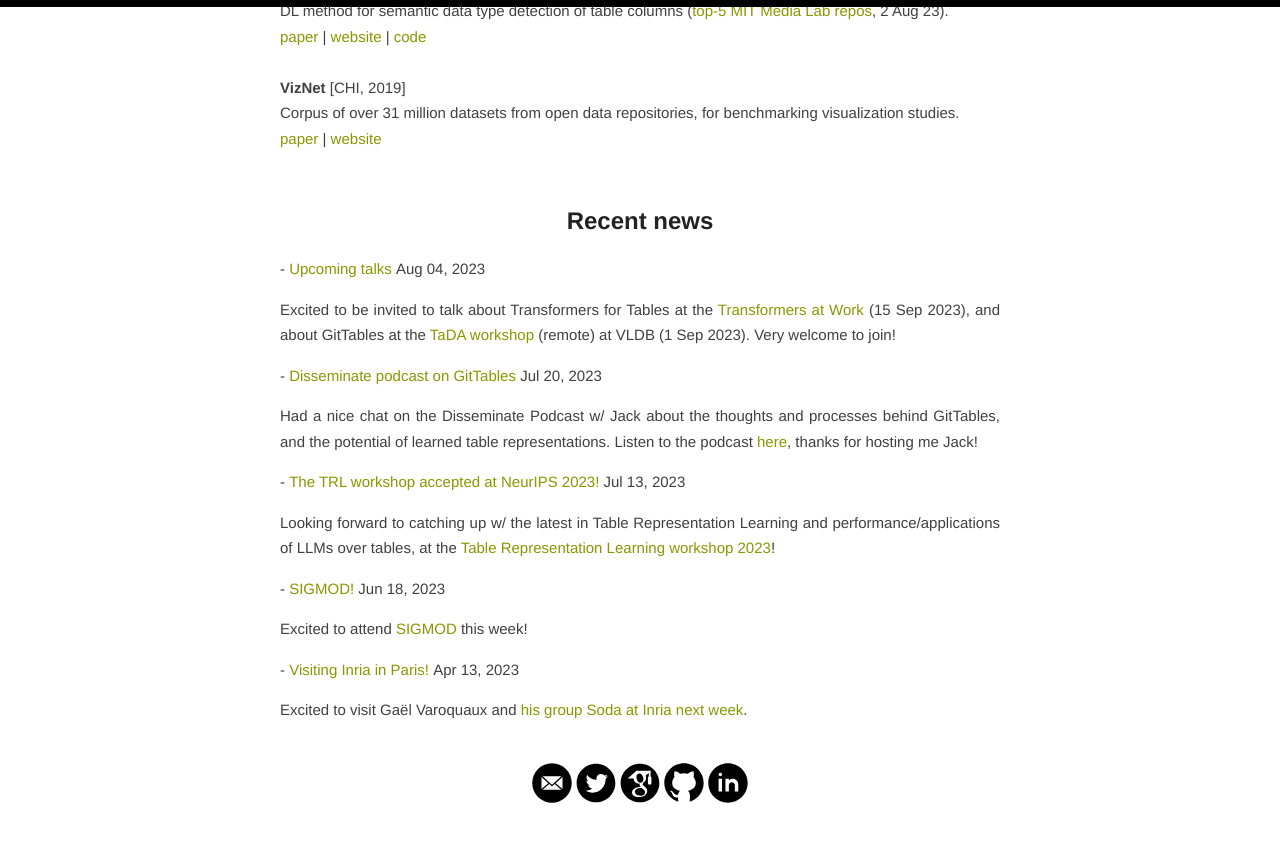
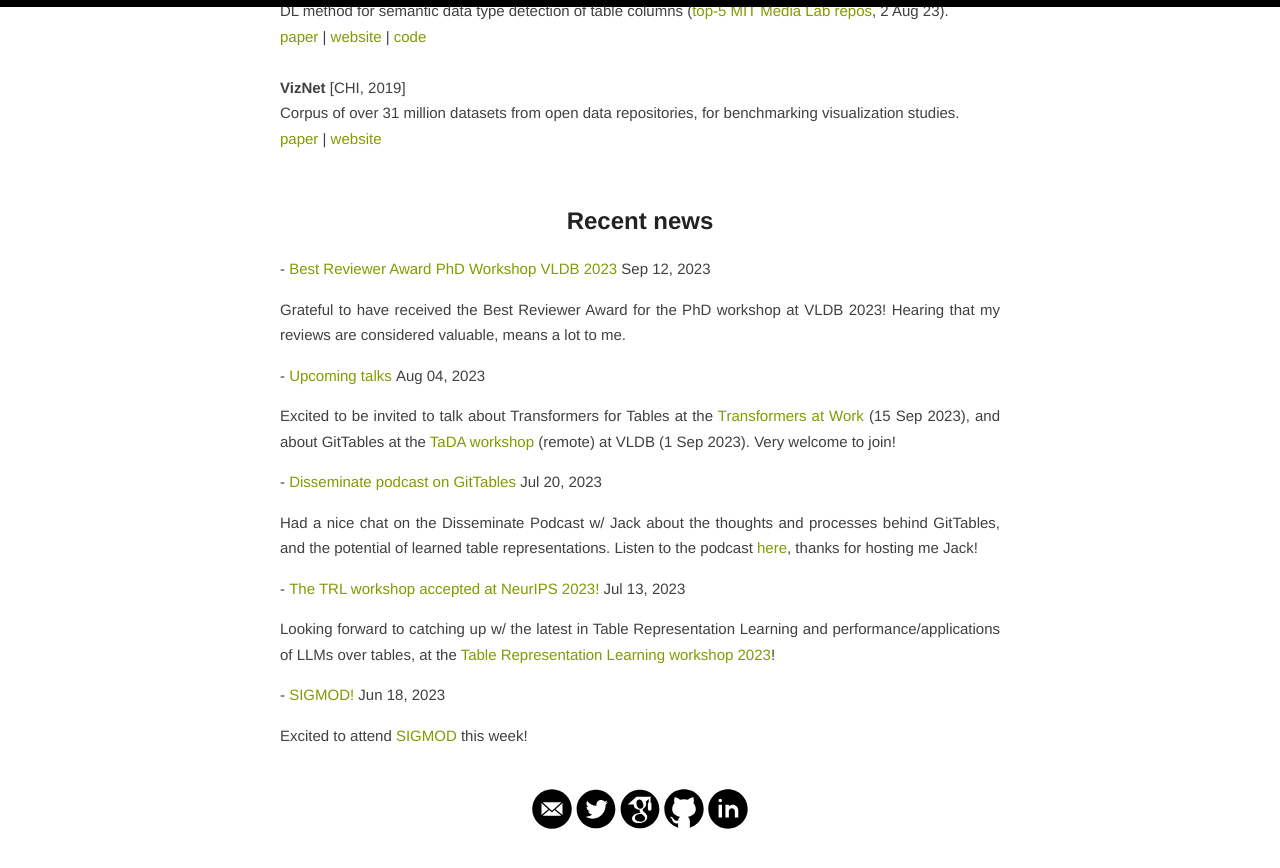
Before and after one commit to madelonhulsebos/madelonhulsebos.github.io, a Jekyll site: the page built from index.html, in a window 1280 px wide and 900 px high, scrolled down 1526 px. Shown: the top 868 px of the window. Built offline with Jekyll 4.4.1, drawn with Linux system fonts in a browser that asks for light colours; the list of posts is cut into pages by our own code.

Commit message:
Update post cat, add reviewer award.

```diff
--- /dev/null
+++ b/_posts/2023-09-12-reviewer-award.md
@@ -0,0 +1,7 @@
+---
+layout: post
+title: "Best Reviewer Award PhD Workshop VLDB 2023"
+categories: Service
+---
+
+Grateful to have received the Best Reviewer Award for the PhD workshop at VLDB 2023! Hearing that my reviews are considered valuable, means a lot to me.
```
Also changed, not shown: _posts/2022-01-12-sigmatyper-cidr.md (+1 -1 lines).
